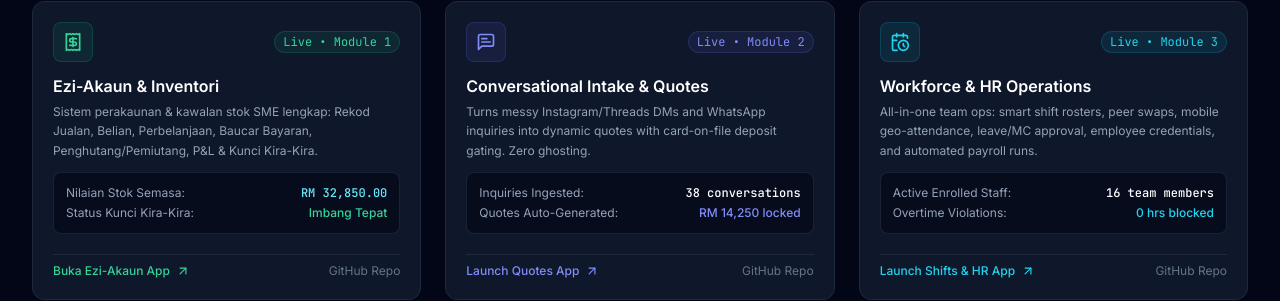
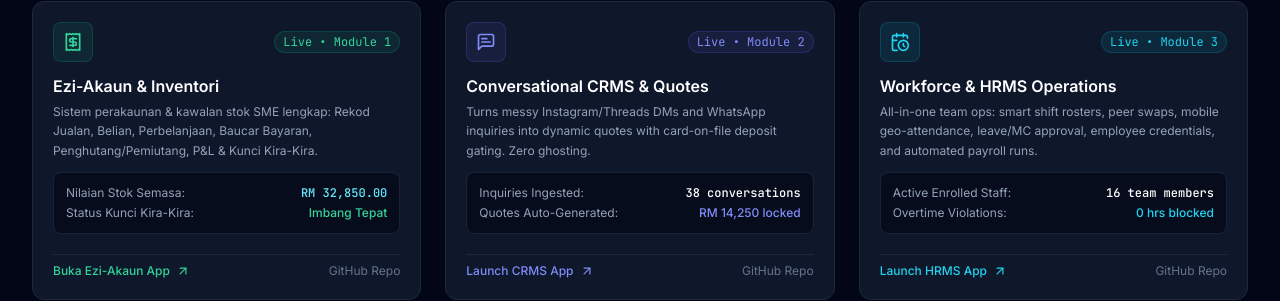
Before and after one commit to Amran-KakiTekno/bizops-portal, a React (Vite) app: page / in a window 1280 px wide. Shown: the part 518-819 px from the top of the page. Built offline with nearby package versions, Linux system fonts and the light colour scheme.

Commit message:
chore: Rename module to ezibiz-hub and update inter-module links

```diff
--- a/src/App.jsx
+++ b/src/App.jsx
@@ -295,7 +295,7 @@
                 </div>
                 <div>
                   <h3 className="text-base font-semibold text-white group-hover:text-indigo-400 transition-colors">
-                    Conversational Intake & Quotes
+                    Conversational CRMS & Quotes
                   </h3>
                   <p className="text-xs text-slate-400 mt-1 leading-relaxed">
                     Turns messy Instagram/Threads DMs and WhatsApp inquiries into dynamic quotes with card-on-file deposit gating. Zero ghosting.
@@ -315,16 +315,16 @@
 
               <div className="pt-2 border-t border-slate-800 flex items-center justify-between">
                 <a
-                  href="https://ezibiz-quotes.pages.dev"
+                  href="https://ezibiz-crms.pages.dev"
                   target="_blank"
                   rel="noreferrer"
                   className="inline-flex items-center gap-1.5 text-xs font-medium text-indigo-400 hover:text-indigo-300 transition-colors"
                 >
-                  <span>Launch Quotes App</span>
+                  <span>Launch CRMS App</span>
                   <ArrowUpRight className="w-3.5 h-3.5" />
                 </a>
                 <a
-                  href="https://github.com/Amran-KakiTekno/ezibiz-quotes"
+                  href="https://github.com/Amran-KakiTekno/ezibiz-crms"
                   target="_blank"
                   rel="noreferrer"
                   className="text-slate-500 hover:text-slate-300 text-xs"
@@ -347,7 +347,7 @@
                 </div>
                 <div>
                   <h3 className="text-base font-semibold text-white group-hover:text-cyan-400 transition-colors">
-                    Workforce & HR Operations
+                    Workforce & HRMS Operations
                   </h3>
                   <p className="text-xs text-slate-400 mt-1 leading-relaxed">
                     All-in-one team ops: smart shift rosters, peer swaps, mobile geo-attendance, leave/MC approval, employee credentials, and automated payroll runs.
@@ -367,16 +367,16 @@
 
               <div className="pt-2 border-t border-slate-800 flex items-center justify-between">
                 <a
-                  href="https://ezibiz-shifts.pages.dev"
+                  href="https://ezibiz-hrms.pages.dev"
                   target="_blank"
                   rel="noreferrer"
                   className="inline-flex items-center gap-1.5 text-xs font-medium text-cyan-400 hover:text-cyan-300 transition-colors"
                 >
-                  <span>Launch Shifts & HR App</span>
+                  <span>Launch HRMS App</span>
                   <ArrowUpRight className="w-3.5 h-3.5" />
                 </a>
                 <a
-                  href="https://github.com/Amran-KakiTekno/ezibiz-shifts"
+                  href="https://github.com/Amran-KakiTekno/ezibiz-hrms"
                   target="_blank"
                   rel="noreferrer"
                   className="text-slate-500 hover:text-slate-300 text-xs"
@@ -461,8 +461,8 @@
             <div className="space-y-3">
               {[
                 { key: 'invoicing', name: 'Ezi-Akaun & Inventori', price: '$29/mo' },
-                { key: 'intake', name: 'Conversational Intake & Quotes', price: '$29/mo' },
-                { key: 'scheduling', name: 'Shift Exchange & Team Ops', price: '$29/mo' },
+                { key: 'intake', name: 'Conversational CRMS & Quotes', price: '$29/mo' },
+                { key: 'scheduling', name: 'HRMS & Workforce Ops', price: '$29/mo' },
                 { key: 'inventory', name: 'Multi-Channel Inventory (Beta)', price: '$29/mo' }
               ].map(item => (
                 <div
```
